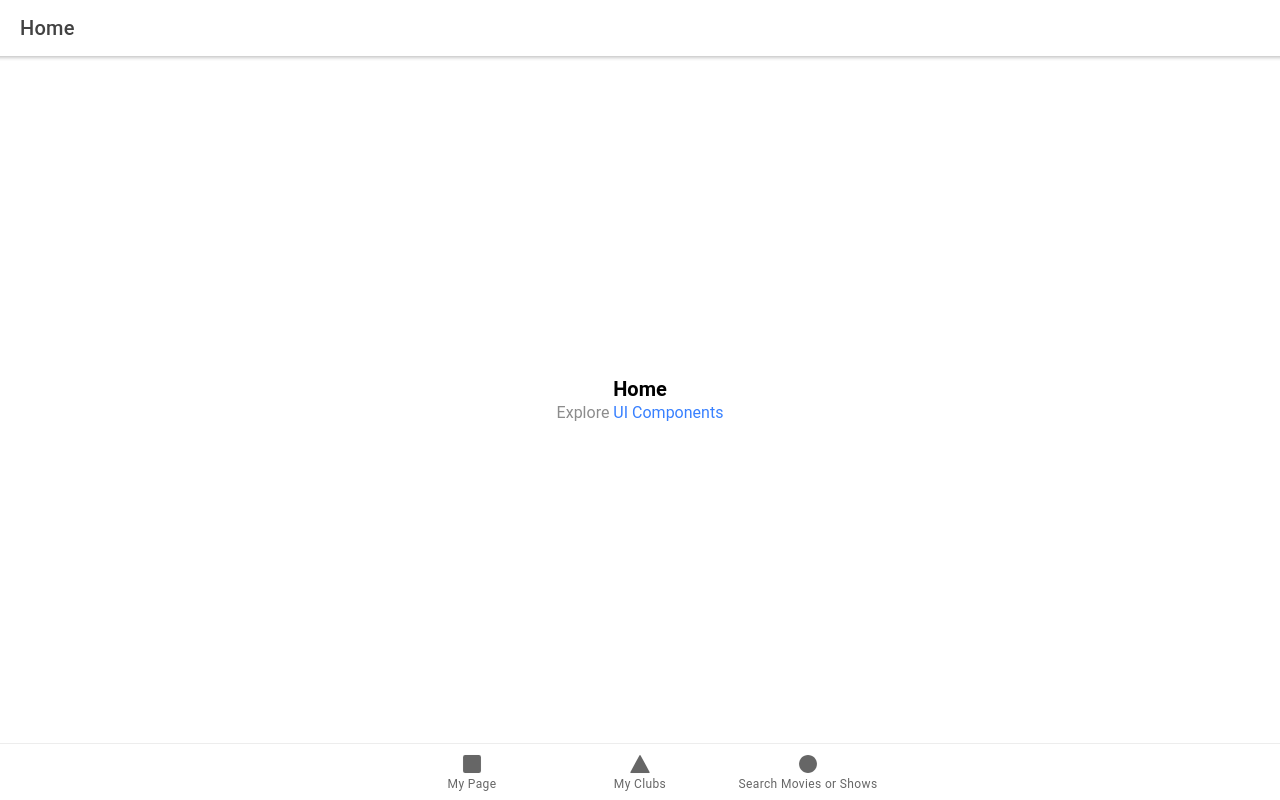
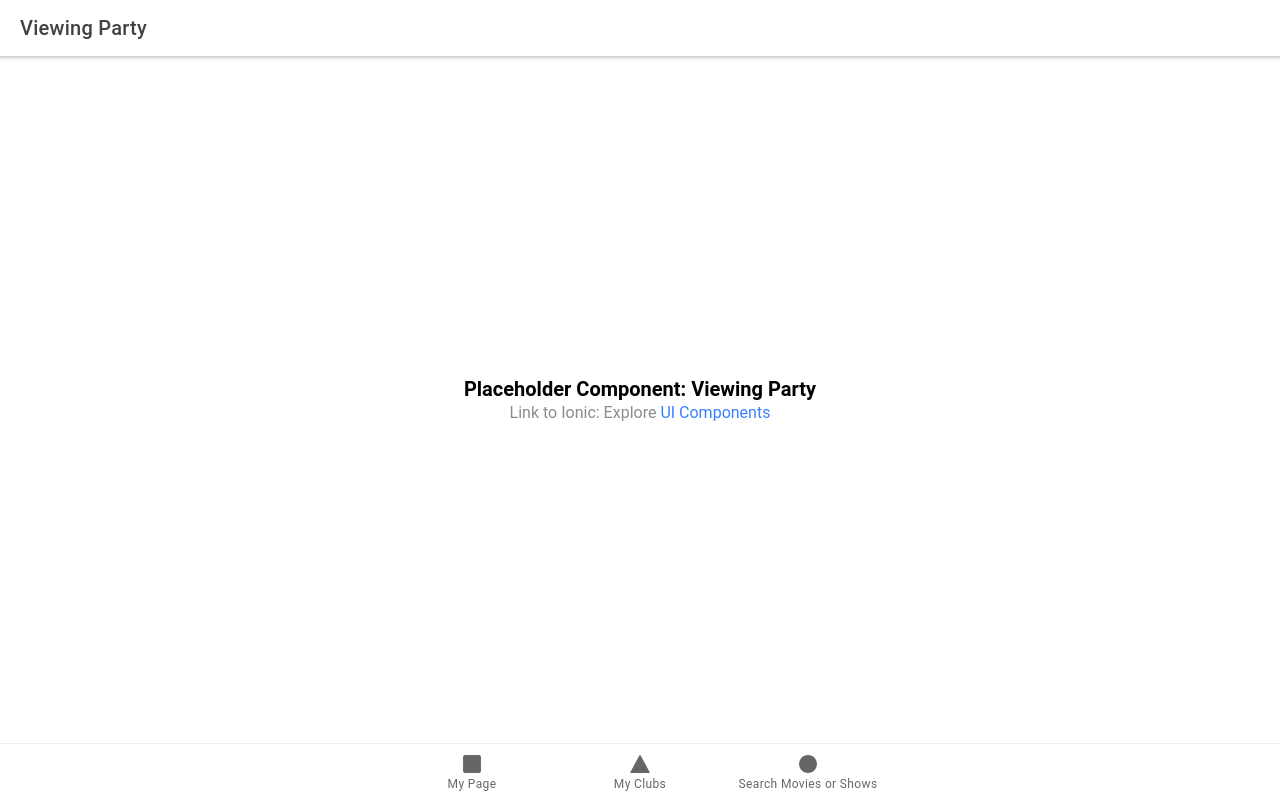
Before and after one commit to kjenkins5678/Viewing-Party, a React (Create React App) app: page /home in a window 1280 px wide. Built offline with nearby package versions, Linux system fonts and the light colour scheme.

Commit message:
renamed template component to placeholder

```diff
--- a/src/components/ExploreContainer.tsx
+++ /dev/null
@@ -1,17 +0,0 @@
-import React from 'react';
-import './ExploreContainer.css';
-
-interface ContainerProps {
-  name: string;
-}
-
-const ExploreContainer: React.FC<ContainerProps> = ({ name }) => {
-  return (
-    <div className="container">
-      <strong>{name}</strong>
-      <p>Explore <a target="_blank" rel="noopener noreferrer" href="https://ionicframework.com/docs/components">UI Components</a></p>
-    </div>
-  );
-};
-
-export default ExploreContainer;
--- /dev/null
+++ b/src/components/PlaceholderContainer.tsx
@@ -0,0 +1,17 @@
+import React from 'react';
+import './PlaceholderContainer.css';
+
+interface ContainerProps {
+  name: string;
+}
+
+const PlaceholderContainer: React.FC<ContainerProps> = ({ name }) => {
+  return (
+    <div className="container">
+      <strong>Placeholder Component: {name}</strong>
+      <p>Link to Ionic: Explore <a target="_blank" rel="noopener noreferrer" href="https://ionicframework.com/docs/components">UI Components</a></p>
+    </div>
+  );
+};
+
+export default PlaceholderContainer;
--- a/src/pages/Home.tsx
+++ b/src/pages/Home.tsx
@@ -1,22 +1,22 @@
 import React from 'react';
 import { IonContent, IonHeader, IonPage, IonTitle, IonToolbar } from '@ionic/react';
-import ExploreContainer from '../components/ExploreContainer';
+import PlaceholderContainer from '../components/PlaceholderContainer';
 
 const Home: React.FC = () => {
   return (
     <IonPage>
       <IonHeader>
         <IonToolbar>
-          <IonTitle>Home</IonTitle>
+          <IonTitle>Viewing Party</IonTitle>
         </IonToolbar>
       </IonHeader>
       <IonContent>
         <IonHeader collapse="condense">
           <IonToolbar>
-            <IonTitle size="large">Home</IonTitle>
+            <IonTitle size="large">Viewing Party</IonTitle>
           </IonToolbar>
         </IonHeader>
-        <ExploreContainer name="Home" />
+        <PlaceholderContainer name="Viewing Party" />
       </IonContent>
     </IonPage>
   );
--- a/src/pages/MyClubs.tsx
+++ b/src/pages/MyClubs.tsx
@@ -1,6 +1,6 @@
 import React from 'react';
 import { IonContent, IonHeader, IonPage, IonTitle, IonToolbar } from '@ionic/react';
-import ExploreContainer from '../components/ExploreContainer';
+import PlaceholderContainer from '../components/PlaceholderContainer';
 import './MyClubs.css';
 
 const MyClubs: React.FC = () => {
@@ -17,7 +17,7 @@ const MyClubs: React.FC = () => {
             <IonTitle size="large">My Clubs</IonTitle>
           </IonToolbar>
         </IonHeader>
-        <ExploreContainer name="My Clubs" />
+        <PlaceholderContainer name="My Clubs" />
       </IonContent>
     </IonPage>
   );
--- a/src/pages/Search.tsx
+++ b/src/pages/Search.tsx
@@ -1,6 +1,6 @@
 import React from 'react';
 import { IonContent, IonHeader, IonPage, IonTitle, IonToolbar } from '@ionic/react';
-import ExploreContainer from '../components/ExploreContainer';
+import PlaceholderContainer from '../components/PlaceholderContainer';
 import './Search.css';
 
 const Search: React.FC = () => {
@@ -17,7 +17,7 @@ const Search: React.FC = () => {
             <IonTitle size="large">Search Movies or Shows</IonTitle>
           </IonToolbar>
         </IonHeader>
-        <ExploreContainer name="Search Movies or Shows" />
+        <PlaceholderContainer name="Search Movies or Shows" />
       </IonContent>
     </IonPage>
   );
```
Also changed, not shown: src/components/PlaceholderContainer.css (renamed from src/components/ExploreContainer.css).
